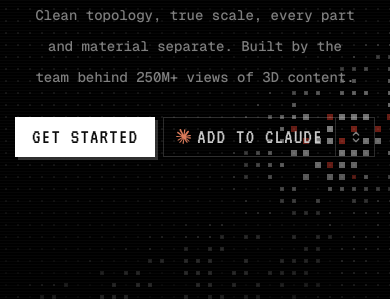
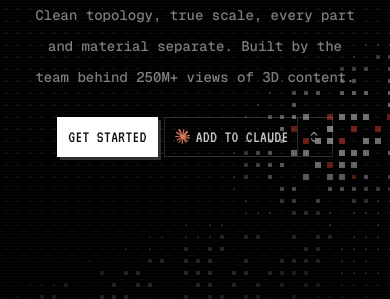
Before and after one commit to salsazakaria/mint-vt, a website: page index.html in a window 390 px wide. Shown: the part 333-632 px from the top of the page. Drawn offline with Linux system fonts and the light colour scheme; animation ran at ten frames a second.

Commit message:
Landing hero CTAs fit on phones
At 21px the pixel-type buttons (especially the returning-visitor label
'Connect your agent') were wider than the screen and clipped on both
edges. Phones now get 18px (17px under 400px) with tighter padding, and
the row wraps as a last resort. Headline steps down on <380px phones.

Co-Authored-By: Claude Opus 5.5 <noreply@anthropic.com>
Claude-Session: https://claude.ai/code/session_01Sd9riwv7SBMn8EYTwwKqUH

```diff
--- a/index.html
+++ b/index.html
@@ -77,7 +77,7 @@
       <p data-rv="hero-description" class="mt-6 max-w-[321px] text-center font-medium text-[14px] leading-[2.2] text-mint-caption lg:max-w-none">
         Clean topology, true scale, every part and material separate. Built by the team behind 250M+ views of 3D content.
       </p>
-      <div class="mt-6 flex items-center gap-2 max-[389px]:gap-1.5 lg:relative">
+      <div class="hero-ctas mt-6 flex items-center gap-2 max-[389px]:gap-1.5 lg:relative">
         <a href="get-started.html" data-rv="hero-cta" class="btn-light w-auto min-w-[124px] shrink-0 whitespace-nowrap max-[389px]:px-3 max-[389px]:text-[13px]">Get Started</a>
         <div class="shrink-0 lg:relative">
           <button type="button" class="btn-ghost shrink-0 whitespace-nowrap pr-2.5 max-[389px]:gap-2 max-[389px]:pl-2.5 max-[389px]:text-[13px]" data-widget-toggle aria-expanded="false" aria-controls="widget-menu">
--- a/src/input.css
+++ b/src/input.css
@@ -316,3 +316,22 @@ html[data-theme="light"] .widget-menu { background: #fff !important; border-colo
 html[data-theme="light"] main > div.bg-mint-panel { background: #fff; }
 html[data-theme="light"] .asset-btn[aria-current="page"] { border-left-color: #0a0a0a; }
 html[data-theme="light"] body::after { display: none; }
+
+/* ---------- hero CTA row on phones ----------
+   The pixel type at 21px made the pair wider than a phone (worst with the
+   returning-visitor label "Connect your agent"). Smaller type, tighter
+   padding, and wrap as a last resort so nothing is ever clipped. */
+@media (max-width: 1023px) {
+  .hero-ctas { flex-wrap: wrap; justify-content: center; row-gap: 10px; max-width: calc(100vw - 32px); }
+  .hero-ctas .btn-light, .hero-ctas .btn-ghost { font-size: 18px; letter-spacing: .03em; height: 40px; }
+  .hero-ctas .btn-light { min-width: 0; padding-left: 12px; padding-right: 12px; }
+  .hero-ctas .btn-ghost { gap: 8px; padding-left: 10px; }
+}
+@media (max-width: 400px) {
+  .hero-ctas .btn-light, .hero-ctas .btn-ghost { font-size: 17px; letter-spacing: .02em; }
+  .hero-ctas .btn-light { padding-left: 10px; padding-right: 10px; }
+  .hero-ctas { column-gap: 6px; }
+}
+/* landing headline never wraps per line, so step it down on narrow phones */
+@media (max-width: 380px) { header h1 { font-size: 40px !important; } }
+@media (max-width: 340px) { header h1 { font-size: 35px !important; } }
```
Also changed, not shown: dist/styles.css.
